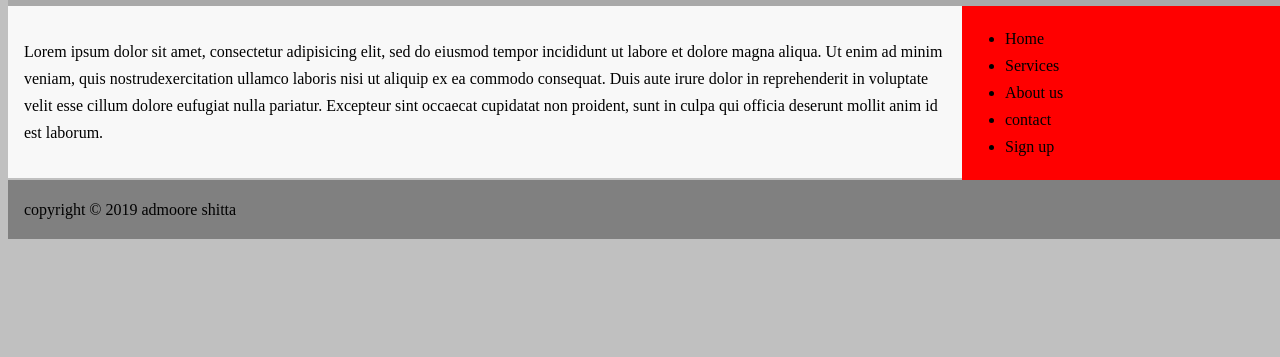
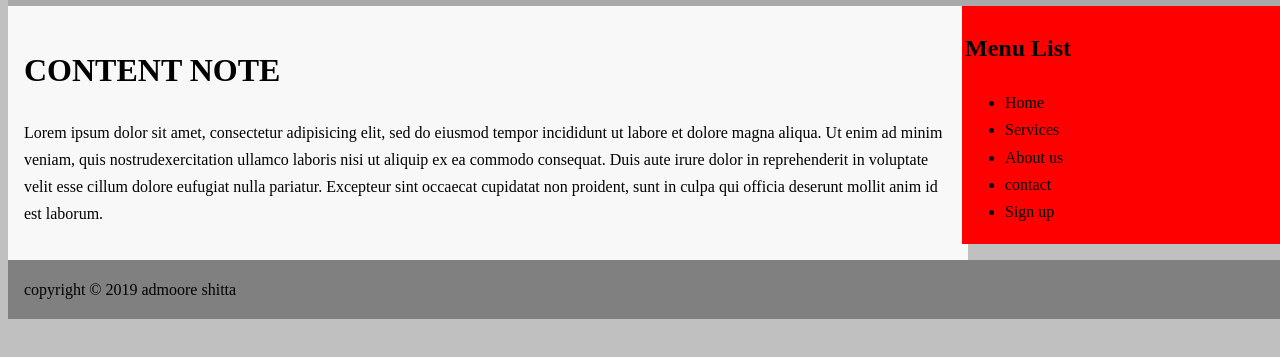
Before and after one commit to Admocreate/projectz, a plain HTML site: page index.html in a window 1280 px wide. Shown: the part 97-454 px from the top of the page. Drawn offline with Linux system fonts and the light colour scheme.

Commit message:
completed project

```diff
--- a/index.html
+++ b/index.html
@@ -29,6 +29,7 @@
 		<div class="row">
 			<div class="left-column">
 				<div class="main-content">
+					<h1>CONTENT NOTE</h1>
 					<p>Lorem ipsum dolor sit amet, consectetur
                     adipisicing elit, sed do eiusmod tempor incididunt ut labore et
                     dolore magna aliqua. Ut enim ad minim veniam, quis nostrudexercitation ullamco laboris nisi ut aliquip ex ea commodo consequat. Duis aute irure dolor in reprehenderit in voluptate velit esse cillum dolore eufugiat nulla pariatur. Excepteur sint occaecat cupidatat non proident, sunt in culpa qui officia deserunt mollit anim id est laborum.</p>
@@ -37,7 +38,8 @@
 
 			<div class="right-column">
 				<div class="side-bar">
-          <ul >
+					<h2>Menu List</h2>
+          <ul>
 	          <li>Home</li>
 	          <li>Services</li>
 	          <li>About us</li>
```
